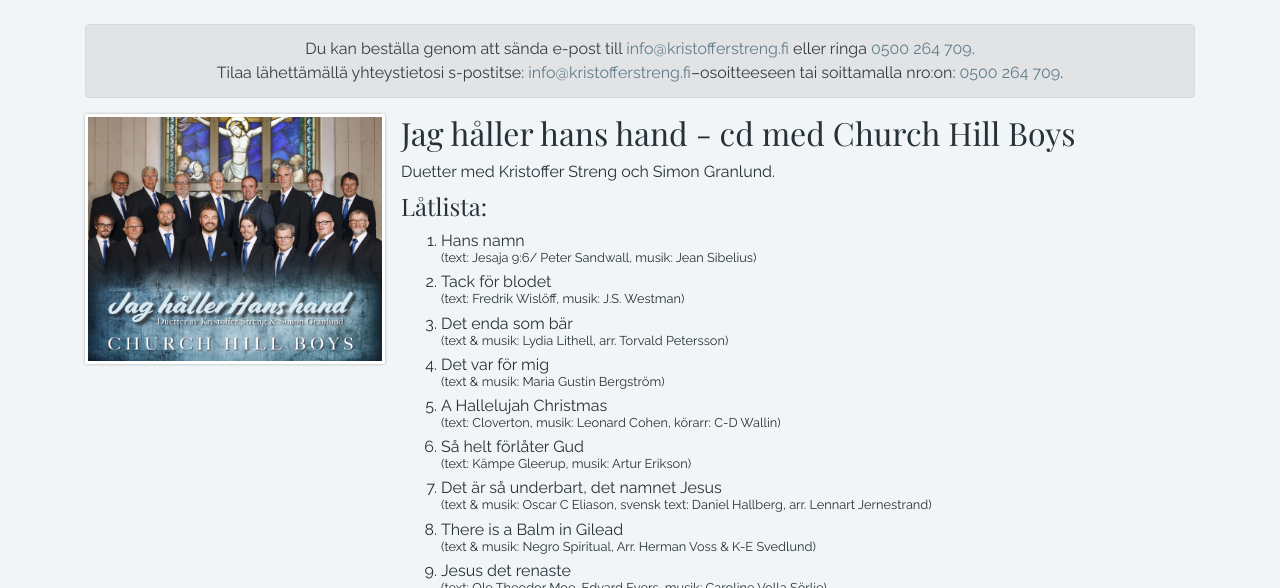
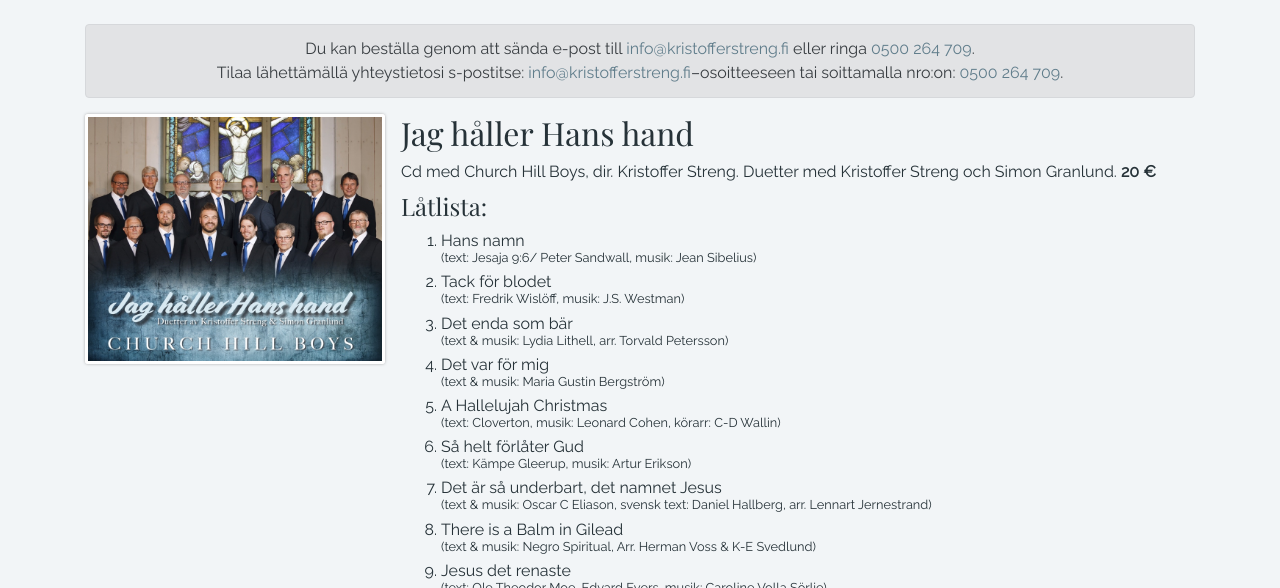
Before and after one commit to KarlHerler/kristofferstreng, a Jekyll site: the page built from index.html, in a window 1280 px wide and 900 px high, cut to the strip 312-900 px from the top of the window. Built offline with Jekyll 4.4.1, drawn with Linux system fonts in a browser that asks for light colours; some web fonts are replaced.

Commit message:
Updated text on CHB

```diff
--- a/index.html
+++ b/index.html
@@ -12,8 +12,8 @@ class: landing
   <div class="media mt-2 mb-2">
       <img class="mr-3" width="300" src="./img/CHB.jpg" alt="Church Hill Boys">
       <div class="media-body">
-        <h3 class="mt-0 mb-2">Jag håller hans hand - cd med Church Hill Boys</h3>
-        Duetter med Kristoffer Streng och Simon Granlund.
+        <h3 class="mt-0 mb-2">Jag håller Hans hand</h3>
+         Cd med Church Hill Boys, dir. Kristoffer Streng. Duetter med Kristoffer Streng och Simon Granlund. <strong>20 €</strong>
         <h4 class="mt-2">Låtlista:</h4>
         <ol>
           <li>
```
